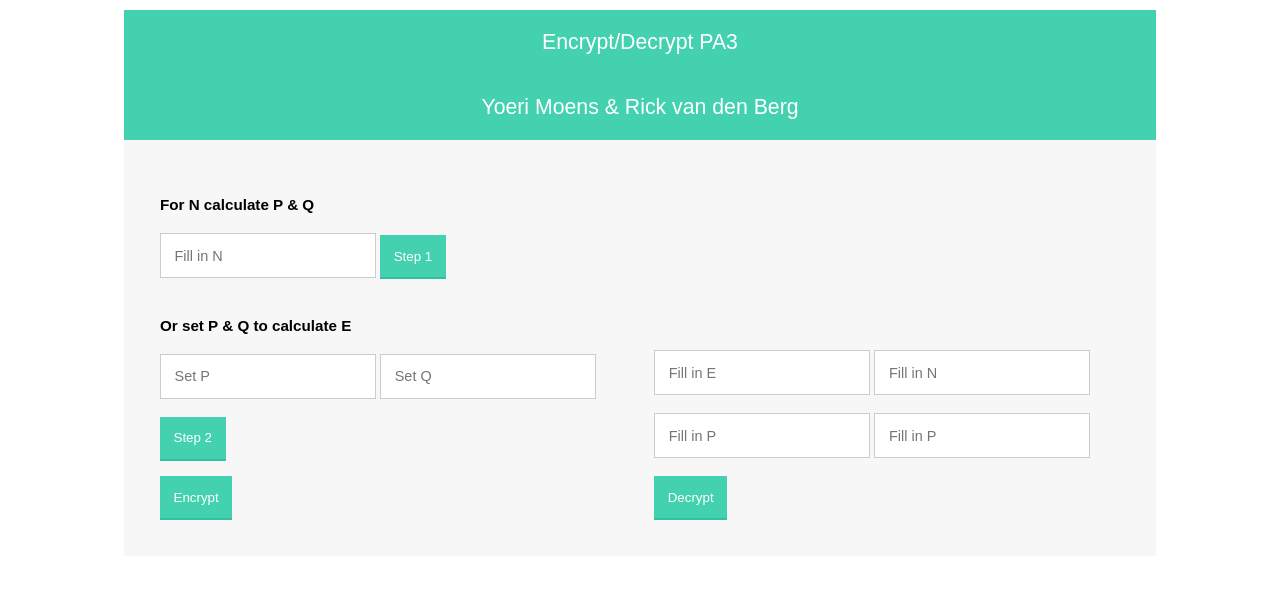
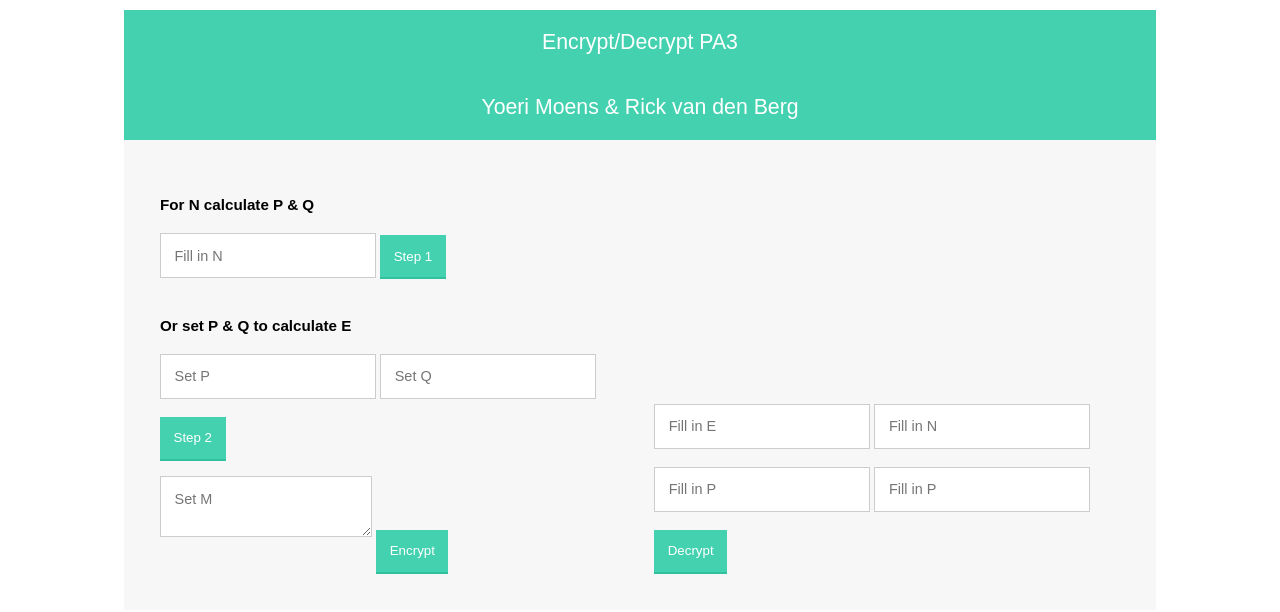
Before and after one commit to Miljoen/rsa, a plain HTML site: page index.html in a window 1280 px wide. Drawn offline with Linux system fonts and the light colour scheme.

Commit message:
[Feature] textarea field

```diff
--- a/index.html
+++ b/index.html
@@ -27,6 +27,8 @@
     <input  type="button" class="calc-e" value="Step 2" />
     <div><p class="phi-result"></p></div>
     <div><p class="e-result"></p></div>
+
+    <textarea type="text" name="field2" class="result-m" placeholder="Set M"></textarea>
     <input type="submit" value="Encrypt" />
   </form>
   <form class="form">
```
